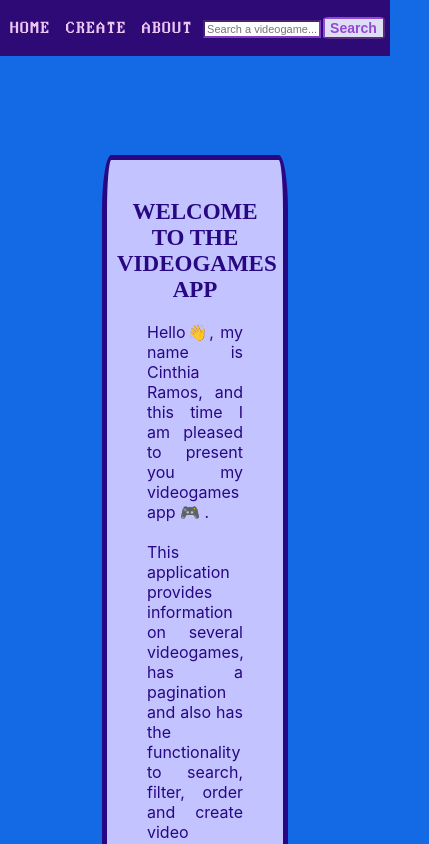
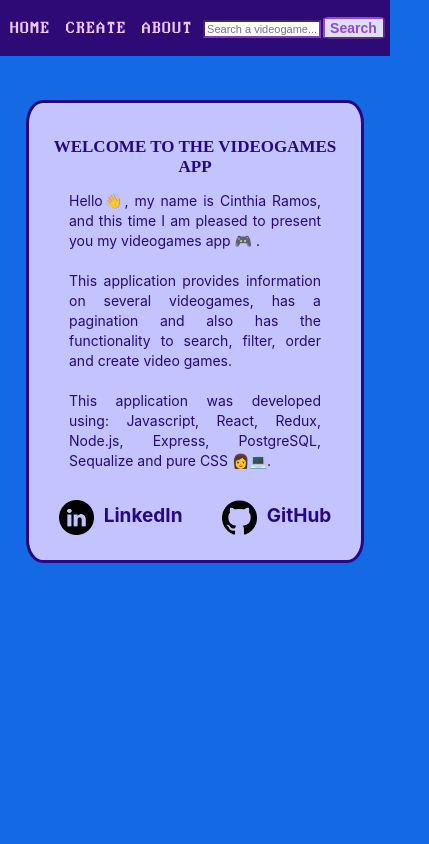
Before and after one commit to CinthiaRS24/PI-VIDEOGAMES, a React (Create React App) app in the folder client/: page /about in a window 390 px wide. Shown: the top 844 px of the page, 429 px wide, since content can reach past the window. Built offline with nearby package versions, Linux system fonts and the light colour scheme; no server answers.

Commit message:
add media query in about

```diff
--- a/client/src/components/About/About.module.css
+++ b/client/src/components/About/About.module.css
@@ -64,3 +64,40 @@ a:-webkit-any-link {
   color: #280783;
   font-weight: bold;
 }
+
+
+
+
+@media screen and (max-width: 700px) {
+
+  .divDetail {
+    border: 3px solid #280783;
+    margin-top: 100px;
+    width: 80%;
+  }
+
+  .title {
+    font-size: 17px;
+    color: #280783;
+  }
+
+  .text {
+    font-size: 14px;
+  }
+
+  .imagenL {
+    width: 35px;
+    height: 35px;
+  }
+
+  .imagenG {
+    width: 35px;
+    height: 35px;
+  }
+
+  .textRedes {
+    font-size: 19px;
+    padding-left: 10px;
+  }
+
+}
```
